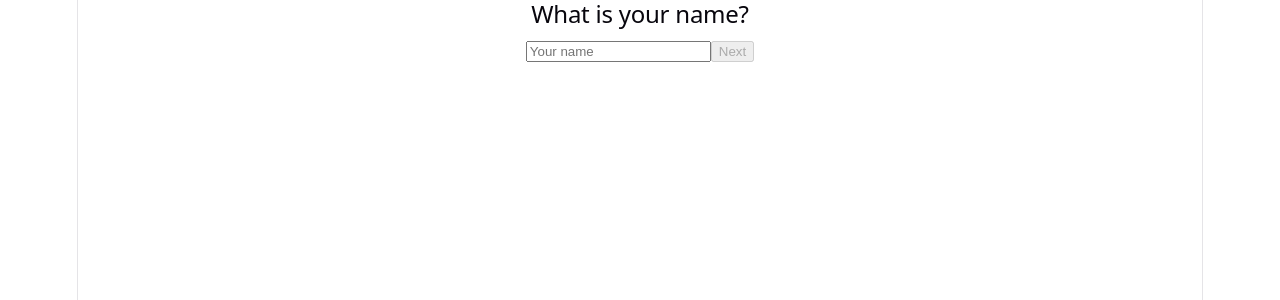
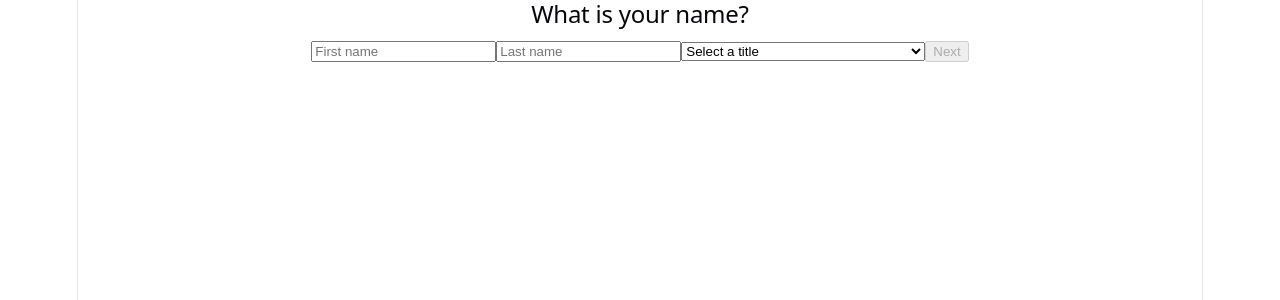
Before and after one commit to AustinCLieu/HappyBirthdayDad, a React (Vite) app in the folder HappyBirthdayWebsiteForDad/: page / in a window 1280 px wide. Both pictures are taken after a click on the button "Begin". Shown: the top 300 px of the page. Built offline with nearby package versions, Linux system fonts and the light colour scheme.

Commit message:
Changed name question to have first name, last name, and best father in the world. Removed next button if user entered it wrong

```diff
--- a/HappyBirthdayWebsiteForDad/src/pages/Question1.jsx
+++ b/HappyBirthdayWebsiteForDad/src/pages/Question1.jsx
@@ -1,20 +1,51 @@
 import { useState } from 'react'
 
 function Question1({ onNext }) {
-  const [answer, setAnswer] = useState('')
+  const [firstName, setFirstName] = useState('')
+  const [lastName, setLastName] = useState('')
+  const [suffix, setSuffix] = useState('')
+
+  const [wrong, setWrong] = useState(false)
+
+  const allFilled = firstName.trim() !== '' && lastName.trim() !== '' && suffix !== ''
+
+  function handleNext() {
+    const correctName = firstName.trim().toLowerCase() === 'ted' && lastName.trim().toLowerCase() === 'lieu'
+    const correctSuffix = suffix === 'THE BEST FATHER IN THE WORLD'
+    if (correctName && correctSuffix) {
+      onNext()
+    } else {
+      setWrong(true)
+    }
+  }
 
   return (
     <div>
       <h2>What is your name?</h2>
       <input
         type="text"
-        value={answer}
-        onChange={(e) => setAnswer(e.target.value)}
-        placeholder="Your name"
+        value={firstName}
+        onChange={(e) => { setFirstName(e.target.value); setWrong(false) }}
+        placeholder="First name"
       />
-      <button onClick={onNext} disabled={answer.trim() === ''}>
-        Next
-      </button>
+      <input
+        type="text"
+        value={lastName}
+        onChange={(e) => { setLastName(e.target.value); setWrong(false) }}
+        placeholder="Last name"
+      />
+      <select value={suffix} onChange={(e) => { setSuffix(e.target.value); setWrong(false) }}>
+        <option value="">Select a title</option>
+        <option value="Mr.">Mr.</option>
+        <option value="Mrs.">Mrs.</option>
+        <option value="Ms.">Ms.</option>
+        <option value="Dr.">Dr.</option>
+        <option value="Jr.">Jr.</option>
+        <option value="Sr.">Sr.</option>
+        <option value="THE BEST FATHER IN THE WORLD">THE BEST FATHER IN THE WORLD</option>
+      </select>
+      {wrong && <p>Wrong answer! Try again.</p>}
+      {!wrong && <button onClick={handleNext} disabled={!allFilled}>Next</button>}
     </div>
   )
 }
```
